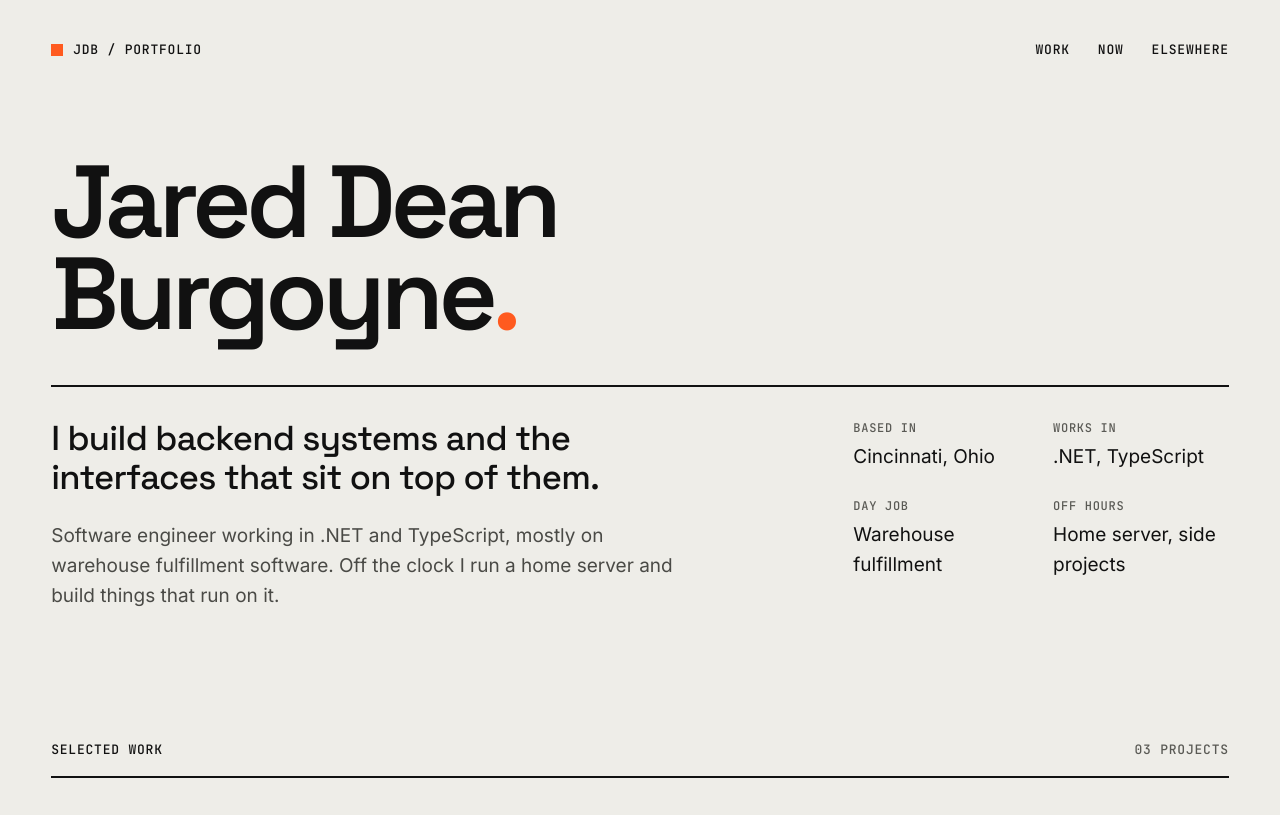
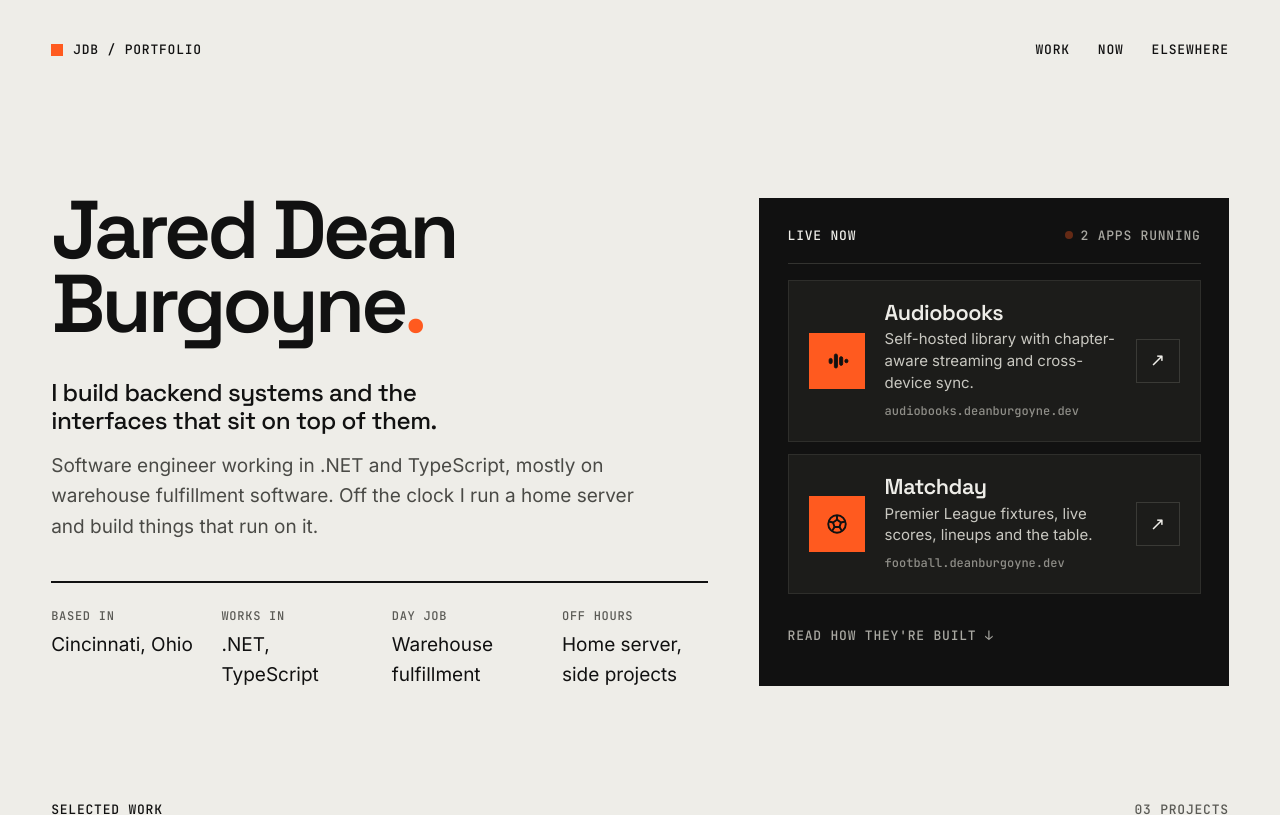
Before and after one commit to jburgoy03/portfolio, a plain HTML site: page site/index.html in a window 1280 px wide. Shown: the top 815 px of the page. Drawn offline with Linux system fonts and the light colour scheme.

Commit message:
Two-column hero with live app launchers, equal project rows

```diff
--- a/site/index.html
+++ b/site/index.html
@@ -72,48 +72,115 @@
 
   /* ---------- hero ---------- */
 
+  .hero {
+    display: grid;
+    grid-template-columns: minmax(0, 7fr) minmax(0, 5fr);
+    gap: clamp(32px, 4vw, 96px);
+    align-items: center;
+    padding-block: clamp(32px, 6vh, 80px) clamp(64px, 8vh, 112px);
+    min-height: calc(100vh - 100px);
+    min-height: calc(100svh - 100px);
+  }
+
   .name {
     font-family: var(--display);
     font-weight: 600;
-    font-size: clamp(3.25rem, 8vw, 9.5rem);
+    font-size: clamp(3rem, 6.4vw, 8.5rem);
     line-height: .9;
     letter-spacing: -.05em;
-    margin: clamp(40px, 7vh, 96px) 0 clamp(32px, 3.5vw, 56px);
+    margin: 0 0 clamp(28px, 3vw, 44px);
   }
   .name .dot { color: var(--accent); }
 
-  .grid {
-    display: grid;
-    grid-template-columns: repeat(12, minmax(0, 1fr));
-    column-gap: clamp(16px, 2vw, 32px);
-  }
-
-  .intro {
-    row-gap: 40px;
-    padding-block: 32px clamp(80px, 10vw, 160px);
-    border-top: 2px solid var(--ink);
-  }
-  .lede { grid-column: 1 / span 7; }
-  .lede p:first-child {
+  .tagline {
     font-family: var(--display);
-    font-size: clamp(1.75rem, 2.7vw, 3rem);
-    line-height: 1.12;
+    font-size: clamp(1.4rem, 1.9vw, 2.2rem);
+    line-height: 1.15;
     font-weight: 500;
     letter-spacing: -.02em;
-    margin: 0 0 24px;
+    margin: 0 0 16px;
+    max-width: 30ch;
   }
-  .lede p:last-child { color: #4A4A46; margin: 0; max-width: 40rem; }
+  .bio { color: #4A4A46; margin: 0 0 clamp(28px, 3vw, 44px); max-width: 38rem; }
 
   .meta {
-    grid-column: 9 / span 4;
     margin: 0;
+    padding-top: 24px;
+    border-top: 2px solid var(--ink);
     display: grid;
-    grid-template-columns: repeat(2, minmax(0, 1fr));
-    gap: 24px;
-    align-content: start;
+    grid-template-columns: repeat(4, minmax(0, 1fr));
+    gap: 20px 24px;
   }
   .meta dt { color: var(--muted); font-size: 12px; }
   .meta dd { margin: 4px 0 0; }
+
+  /* live panel */
+  .live {
+    background: var(--ink);
+    color: var(--paper);
+    padding: clamp(24px, 2.2vw, 40px);
+    display: flex;
+    flex-direction: column;
+    gap: 12px;
+  }
+  .live-head {
+    display: flex;
+    justify-content: space-between;
+    align-items: center;
+    gap: 12px;
+    padding-bottom: 16px;
+    margin-bottom: 4px;
+    border-bottom: 1px solid #333330;
+    color: #A9A8A2;
+  }
+  .live-head h2 { margin: 0; font: inherit; color: var(--paper); }
+  .pulse {
+    display: inline-block;
+    width: 8px; height: 8px;
+    margin-right: 8px;
+    border-radius: 50%;
+    background: var(--accent);
+    vertical-align: 1px;
+  }
+  @media (prefers-reduced-motion: no-preference) {
+    .pulse { animation: pulse 2s ease-in-out infinite; }
+  }
+  @keyframes pulse { 50% { opacity: .35; } }
+
+  .app {
+    display: grid;
+    grid-template-columns: auto minmax(0, 1fr) auto;
+    gap: 20px;
+    align-items: center;
+    padding: 20px;
+    background: #1C1C1A;
+    border: 1px solid #2E2E2B;
+    text-decoration: none;
+    color: var(--paper);
+    transition: background .15s ease, border-color .15s ease, transform .15s ease;
+  }
+  .app:hover { background: #242421; border-color: var(--accent); color: var(--paper); }
+  .app:hover .app-go { color: var(--ink); background: var(--accent); }
+  .app-icon {
+    width: 56px; height: 56px;
+    display: grid; place-items: center;
+    background: var(--accent);
+  }
+  .app-icon svg { fill: var(--ink); stroke: var(--ink); }
+  .app-icon svg[fill="none"] { fill: none; }
+  .app-body { display: flex; flex-direction: column; gap: 4px; min-width: 0; }
+  .app-name { font-family: var(--display); font-size: clamp(1.35rem, 1.6vw, 1.75rem); font-weight: 600; letter-spacing: -.02em; line-height: 1.1; }
+  .app-desc { font-size: 15px; line-height: 1.45; color: #C9C8C1; }
+  .app-url { font-size: 12px; color: #8F8E88; text-transform: none; letter-spacing: 0; margin-top: 4px; }
+  .app-go {
+    width: 44px; height: 44px;
+    display: grid; place-items: center;
+    border: 1px solid #3A3A36;
+    font-size: 18px;
+    transition: background .15s ease, color .15s ease;
+  }
+  .live-foot { margin-top: 8px; color: #A9A8A2; text-decoration: none; align-self: flex-start; display: inline-flex; align-items: center; min-height: 44px; }
+  .live-foot:hover { color: var(--accent); }
 
   /* ---------- work ---------- */
 
@@ -143,11 +210,10 @@
     margin: 0;
     font-family: var(--display);
     font-weight: 600;
-    font-size: clamp(2.25rem, 3.6vw, 4rem);
+    font-size: clamp(2rem, 2.8vw, 3.25rem);
     line-height: .98;
     letter-spacing: -.035em;
   }
-  .row.feature h3 { font-size: clamp(2.75rem, 5vw, 5.75rem); }
 
   .row .desc p { margin: 0 0 24px; color: var(--body); max-width: 38rem; }
   .row .desc p:last-child { margin-bottom: 0; }
@@ -189,6 +255,12 @@
     color: var(--ink);
   }
   .badge.outline { background: transparent; border: 1px solid var(--ink); }
+
+  .grid {
+    display: grid;
+    grid-template-columns: repeat(12, minmax(0, 1fr));
+    column-gap: clamp(16px, 2vw, 32px);
+  }
 
   /* ---------- now ---------- */
 
@@ -233,8 +305,8 @@
   /* ---------- smaller screens ---------- */
 
   @media (max-width: 1100px) {
-    .lede { grid-column: 1 / -1; }
-    .meta { grid-column: 1 / -1; grid-template-columns: repeat(4, minmax(0, 1fr)); }
+    .hero { grid-template-columns: minmax(0, 1fr); min-height: 0; }
+    .name { font-size: clamp(3rem, 11vw, 7rem); }
     .row { grid-template-columns: 56px minmax(0, 1fr) minmax(0, 220px); }
     .row h3 { grid-column: 2 / span 2; }
     .row .desc { grid-column: 2; }
@@ -245,6 +317,9 @@
 
   @media (max-width: 640px) {
     .meta { grid-template-columns: repeat(2, minmax(0, 1fr)); }
+    .app { grid-template-columns: auto minmax(0, 1fr); padding: 16px; gap: 16px; }
+    .app-go { display: none; }
+    .app-icon { width: 48px; height: 48px; }
     .row { grid-template-columns: minmax(0, 1fr); }
     .row h3, .row .desc, .row .side { grid-column: 1; }
     .num { padding-top: 0; }
@@ -265,21 +340,50 @@
   </header>
 
   <main>
+    <section class="hero" aria-label="Intro">
+      <div class="hero-main">
         <h1 class="name">Jared Dean<br>Burgoyne<span class="dot">.</span></h1>
-
-    <section class="intro grid" aria-label="About">
-      <div class="lede">
-        <p>I build backend systems and the interfaces that sit on top of them.</p>
-        <p>Software engineer working in .NET and TypeScript, mostly on warehouse
+        <p class="tagline">I build backend systems and the interfaces that sit on top of them.</p>
+        <p class="bio">Software engineer working in .NET and TypeScript, mostly on warehouse
            fulfillment software. Off the clock I run a home server and build things
            that run on it.</p>
-      </div>
         <dl class="meta">
           <div><dt class="label">Based in</dt><dd>Cincinnati, Ohio</dd></div>
           <div><dt class="label">Works in</dt><dd>.NET, TypeScript</dd></div>
           <div><dt class="label">Day job</dt><dd>Warehouse fulfillment</dd></div>
           <div><dt class="label">Off hours</dt><dd>Home server, side projects</dd></div>
         </dl>
+      </div>
+
+      <aside class="live" aria-labelledby="live-title">
+        <div class="live-head label">
+          <h2 id="live-title">Live now</h2>
+          <span><span class="pulse" aria-hidden="true"></span>2 apps running</span>
+        </div>
+        <a class="app" href="https://audiobooks.deanburgoyne.dev">
+          <span class="app-icon" aria-hidden="true">
+            <svg viewBox="0 0 32 32" width="28" height="28"><rect x="7" y="13" width="3.5" height="6" rx="1.75"/><rect x="13" y="8" width="3.5" height="16" rx="1.75"/><rect x="19" y="11" width="3.5" height="10" rx="1.75"/><rect x="25" y="14" width="3.5" height="4" rx="1.75"/></svg>
+          </span>
+          <span class="app-body">
+            <span class="app-name">Audiobooks</span>
+            <span class="app-desc">Self-hosted library with chapter-aware streaming and cross-device sync.</span>
+            <span class="app-url label">audiobooks.deanburgoyne.dev</span>
+          </span>
+          <span class="app-go" aria-hidden="true">↗</span>
+        </a>
+        <a class="app" href="https://football.deanburgoyne.dev">
+          <span class="app-icon" aria-hidden="true">
+            <svg viewBox="0 0 32 32" width="28" height="28" fill="none" stroke-width="2.2"><circle cx="16" cy="16" r="10"/><path d="M16 11l4.5 3.3-1.7 5.2h-5.6l-1.7-5.2z"/><path d="M16 6v5M25.5 13.2l-5 1.1M22 24.5l-3.2-5M10 24.5l3.2-5M6.5 13.2l5 1.1"/></svg>
+          </span>
+          <span class="app-body">
+            <span class="app-name">Matchday</span>
+            <span class="app-desc">Premier League fixtures, live scores, lineups and the table.</span>
+            <span class="app-url label">football.deanburgoyne.dev</span>
+          </span>
+          <span class="app-go" aria-hidden="true">↗</span>
+        </a>
+        <a class="live-foot label" href="#work">Read how they're built ↓</a>
+      </aside>
     </section>
 
     <section id="work" aria-labelledby="work-title">
@@ -288,9 +392,9 @@
         <span>03 projects</span>
       </div>
 
-      <article class="row feature">
+      <article class="row">
         <div class="num">01</div>
-        <h3>Audiobook server<br>and player</h3>
+        <h3>Audiobook server and player</h3>
         <div class="desc">
           <p>A self-hosted audiobook library. The server indexes m4b and mp3 files,
              extracts chapters and cover art, and serves them over range requests so
```
Lines whose indentation alone changed are shown as unchanged.
